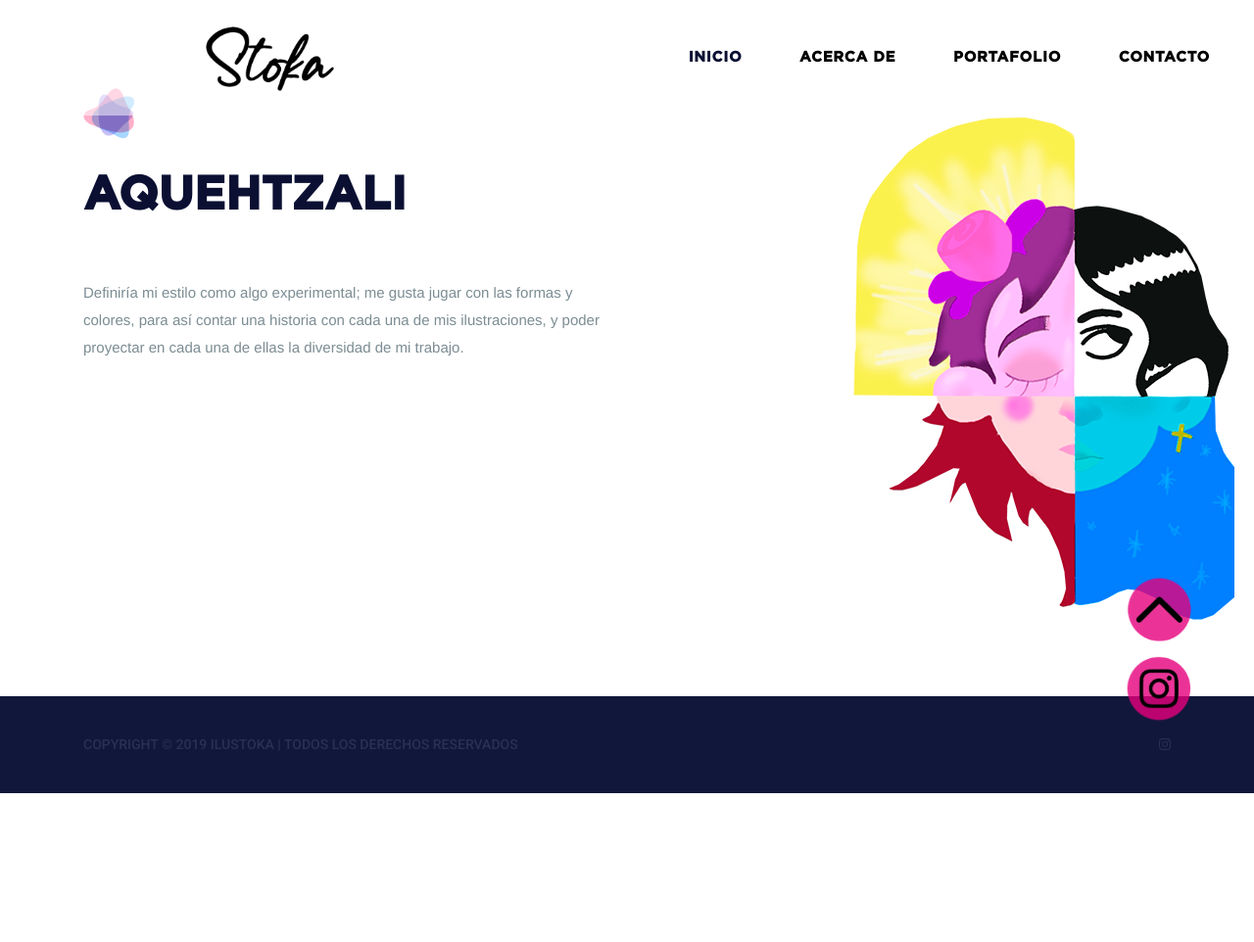
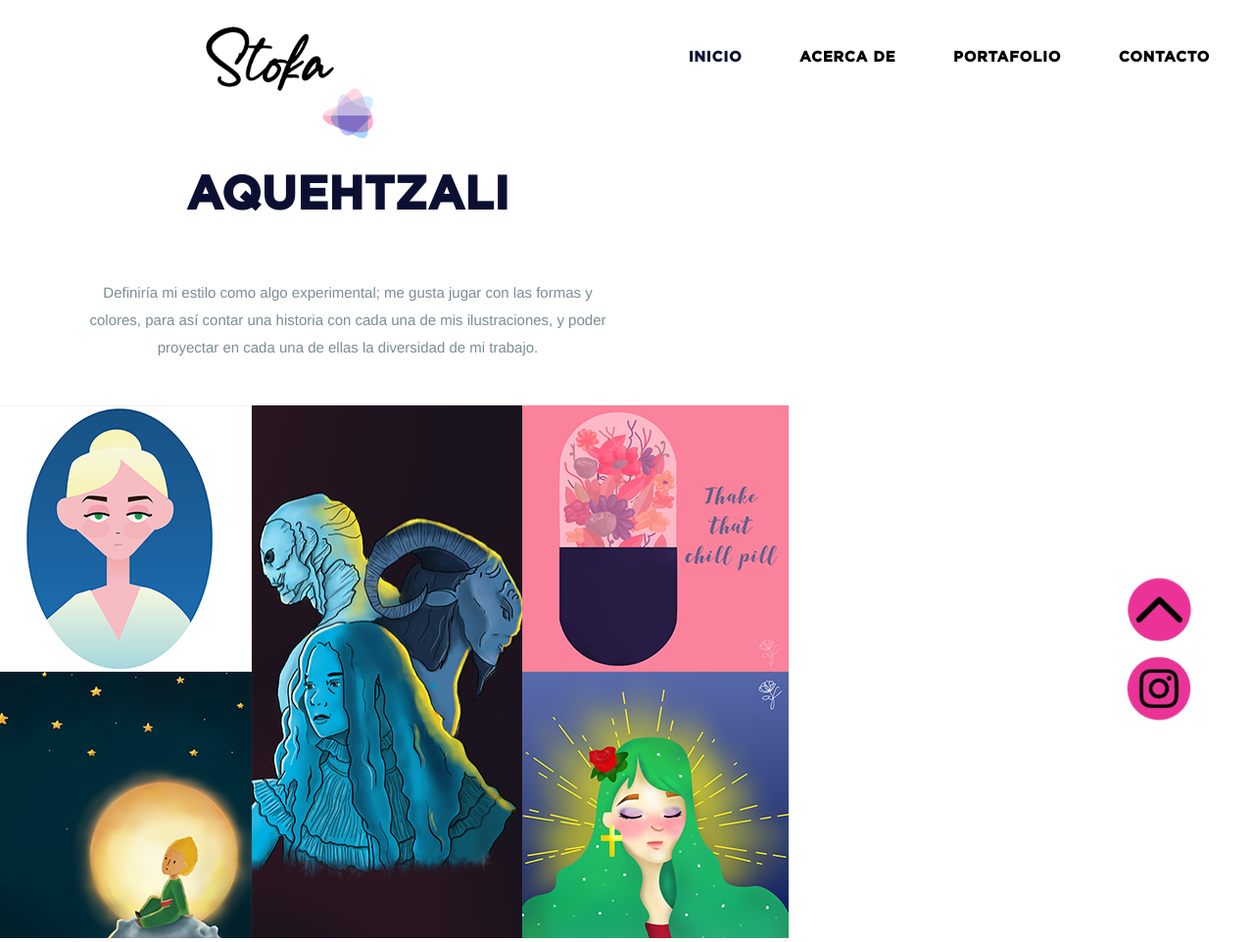
Before and after one commit to cvaldezissc/ilustoka, a plain HTML site: page portafolio_kechis.html in a window 1280 px wide. Shown: the top 962 px of the page at 98% size. Before the commit the page ends 810 px from the top, so only its background shows below. Drawn offline with Linux system fonts and the light colour scheme.

Commit message:
Added the base table to portfoliop section
Center elements in the screen is missing to finish before connecting everything with their respective html files

```diff
--- a/css/style.css
+++ b/css/style.css
@@ -462,8 +462,32 @@ p{
 }
 
 
-
-
+.grid-container {
+  display: grid;
+  /* grid-template-columns: 1fr 1fr 1fr 1fr; */
+  grid-template-rows: 1fr 1fr 1fr;
+  grid-template-areas: "IMG1 IMG3 IMG3 IMG4" "IMG2 IMG3 IMG3 IMG5";
+}
+
+.TABLE-HEADER { grid-area: TABLE-HEADER; }
+
+.IMG3 { grid-area: IMG3; }
+
+.IMG1 { grid-area: IMG1; }
+
+.IMG2 { grid-area: IMG2; }
+
+.IMG4 { grid-area: IMG4; }
+
+.IMG5 { grid-area: IMG5; }
+
+
+.alignVertical {
+  position:relative;
+  display:inline-block;
+  top:50%;
+  transform:translateY(-50%);
+}
 
 .center_and_formatted{
   text-align: center;
--- a/portafolio_kechis.html
+++ b/portafolio_kechis.html
@@ -59,6 +59,7 @@
 
     <!--================Team People Area =================-->
     <section class="team_people_area">
+        <div class="row text-center">
             <div class="container-fluid">
                 <div class="row">
                     <div class="col-lg-6">
@@ -69,45 +70,28 @@
                                     AQUEHTZALI</h2>
                             </div>
                             <p style="font-family: 'Helvetica'; src:url('/fonts/HelveticaLt.ttf');">
-                            Definiría mi estilo como algo experimental; me gusta jugar con las formas y colores, para
-                            así contar una historia con cada una de mis ilustraciones, y poder proyectar en cada una de
+                                Definiría mi estilo como algo experimental; me gusta jugar con las formas y colores,
+                                para
+                                así contar una historia con cada una de mis ilustraciones, y poder proyectar en cada una
+                                de
                                 ellas la diversidad de mi trabajo.
                             </p>
                         </div>
                     </div>
-                <div class="col-lg-6">
-                    <div class="team_img_inner">
-                        <div class="row">
 
-                            <div class="col-lg-12 col-6">
-                                <div class="team_img_item">
-                                    <img src="img/team/people/Ilustoka.png" alt="">
-                                </div>
-                            </div>
-                            <!-- <div class="col-lg-6 col-6">
-                                <div class="team_img_item">
-                                    <img src="img/team/people/people-1.png" alt="">
-                                </div>
-                            </div>
-                            <div class="col-lg-6 col-6">
-                                <div class="team_img_item">
-                                    <img src="img/team/people/people-2.png" alt="">
-                                </div>
-                            </div>
-                            <div class="col-lg-6 col-6">
-                                <div class="team_img_item">
-                                    <img src="img/team/people/people-3.png" alt="">
-                                </div>
-                            </div>
-                            <div class="col-lg-6 col-6">
-                                <div class="team_img_item">
-                                    <img src="img/team/people/people-4.png" alt="">
-                                </div>
-                            </div> -->
+
+
+                    <div class="grid-container text-center align-vertical">
+                        <div class="IMG1"><img src="./img/portfolio/kechis/1.png" width="272" height="272"></div>
+                        <div class="IMG2"><img src="./img/portfolio/kechis/2.png" width="272" height="272"></div>
+                        <div class="IMG3"><img src="./img/portfolio/kechis/5.png" width="276" height="544"></div>
+                        <div class="IMG4"><img src="./img/portfolio/kechis/3.png" width="272" height="272"></div>
+                        <div class="IMG5"><img src="./img/portfolio/kechis/4.png" width="272" height="272"></div>
                     </div>
                 </div>
             </div>
-            </div>
+
+
         </div>
     </section>
     <!--================End Team People Area =================-->
```
Also changed, not shown: img/portfolio/kechis/1.png (added), img/portfolio/kechis/2.png (added), img/portfolio/kechis/3.png (added), img/portfolio/kechis/4.png (added), img/portfolio/kechis/5.png (added). Lines whose indentation alone changed are shown as unchanged.
